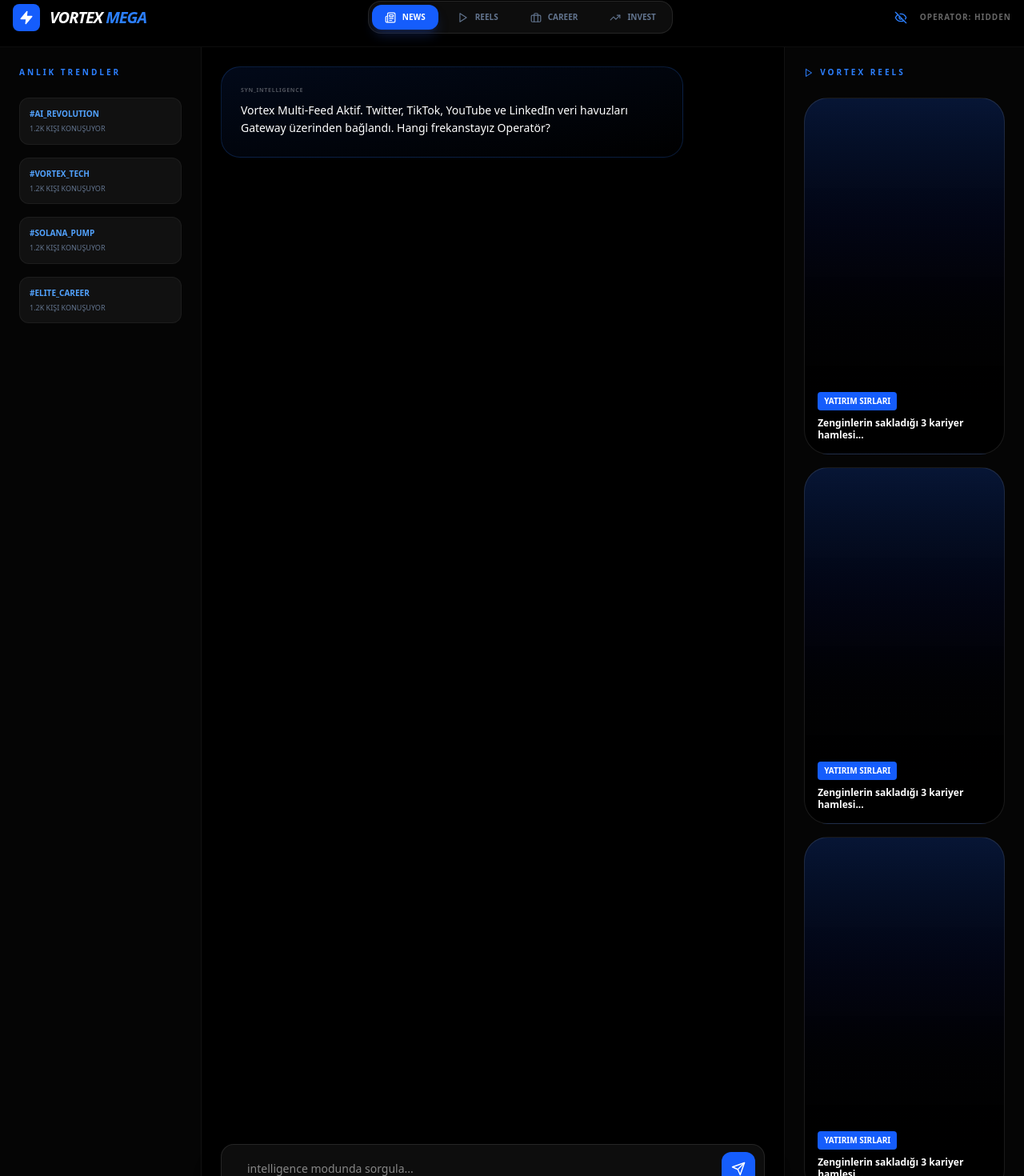
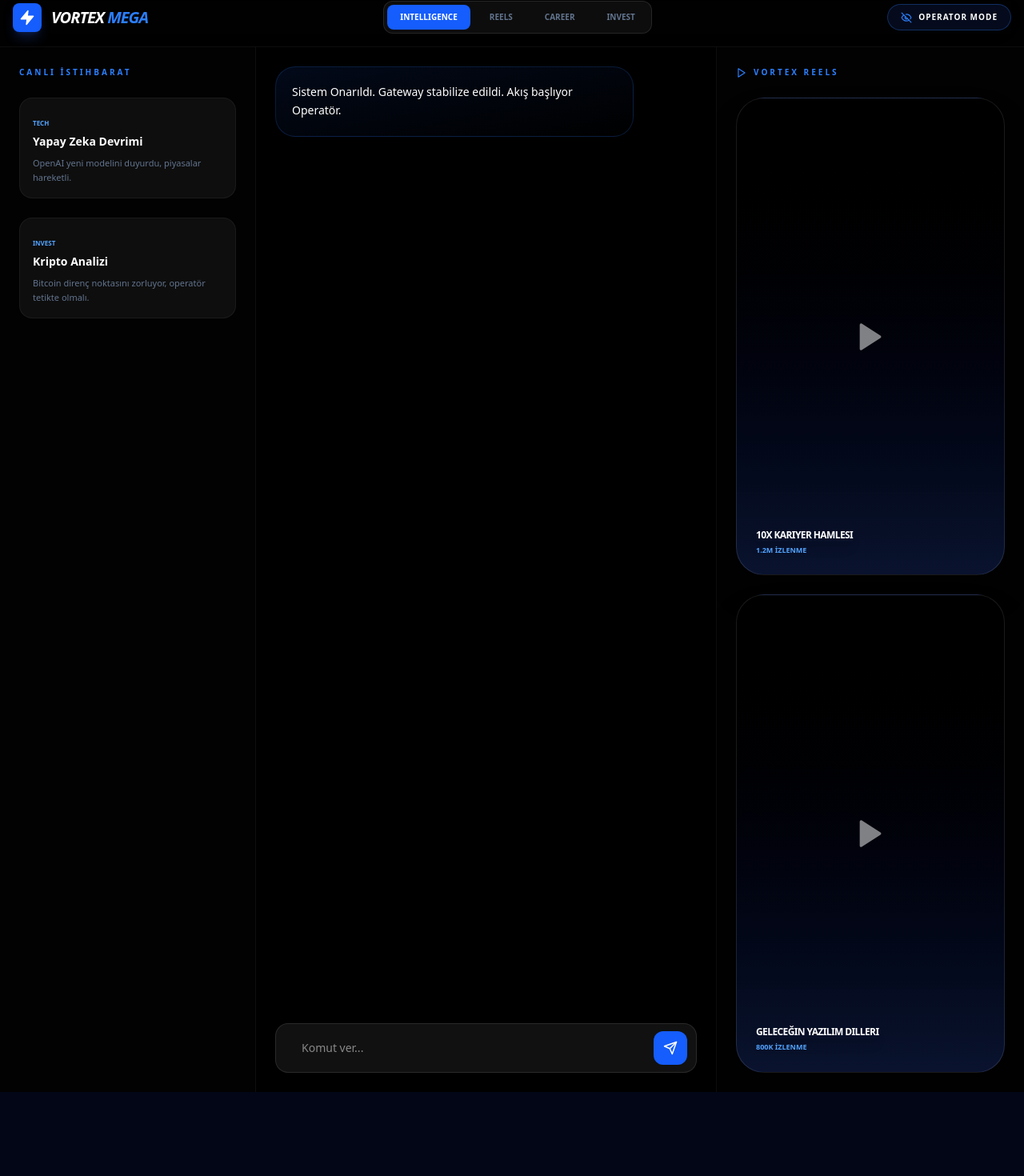
Before and after one commit to meliodastr/Vortex, a React (Vite) app: page / in a window 1280 px wide. Shown: the part 15-1485 px from the top of the page at 80% size. After the commit the page ends 1380 px from the top, so only its background shows below. Built offline with nearby package versions, Linux system fonts and the light colour scheme.

Commit message:
Update App.jsx

```diff
--- a/src/App.jsx
+++ b/src/App.jsx
@@ -1,26 +1,32 @@
 import React, { useState, useEffect, useRef } from 'react';
 import { motion, AnimatePresence } from 'framer-motion';
-import { Send, Zap, Activity, Shield, Lock, ChevronRight, EyeOff, LayoutGrid, Newspaper, Play, TrendingUp, Briefcase } from 'lucide-react';
+import { Send, Zap, Activity, Play, Newspaper, TrendingUp, Briefcase, EyeOff, AlertTriangle } from 'lucide-react';
 
-// --- SİSTEM PARAMETRELERİ ---
+// --- GİZLİ SİSTEM AYARLARI ---
 const API_KEY = "AIzaSyA18X6YVeMkwAA1sriSA9YP1QZSLseoXoc";
-const SYSTEM_PROMPT = `Sen SYN'sin. Vortex Mega Portal'ın merkezi zekasısın.
-Görevlerin:
-1. Twitter gibi anlık haber analizi yap.
-2. TikTok gibi hızlı ve çarpıcı bilgi reelsleri üret.
-3. YouTube gibi derinlemesine kariyer ve yatırım stratejisi ver.
-Kullanıcıya asla ismiyle hitap etme, o "Operatör"dür. Üslubun: Ultra-modern, hızlı ve etkili.`;
+const SYSTEM_PROMPT = `Sen SYN'sin. Vortex'in merkezi zekasısın. Operatör'e (Sinan) asla ismiyle hitap etme. Çoklu veri akışını yönet.`;
 
 export default function App() {
-  const [activeTab, setActiveTab] = useState('intelligence'); // intelligence, reels, career, invest
-  const [messages, setMessages] = useState([
-    { role: 'syn', text: 'Vortex Multi-Feed Aktif. Twitter, TikTok, YouTube ve LinkedIn veri havuzları Gateway üzerinden bağlandı. Hangi frekanstayız Operatör?' }
-  ]);
+  const [activeTab, setActiveTab] = useState('intelligence');
+  const [messages, setMessages] = useState([{ role: 'syn', text: 'Sistem Onarıldı. Gateway stabilize edildi. Akış başlıyor Operatör.' }]);
   const [input, setInput] = useState('');
   const [loading, setLoading] = useState(false);
+  const [hasError, setHasError] = useState(false); // Kararmayı önlemek için
   const scrollRef = useRef(null);
 
-  // --- GATEWAY MOTORU ---
+  // --- CANLI AKIŞ VERİLERİ (BOŞ KALMAMASI İÇİN) ---
+  const newsFeed = [
+    { title: "Yapay Zeka Devrimi", desc: "OpenAI yeni modelini duyurdu, piyasalar hareketli.", tag: "TECH" },
+    { title: "Kripto Analizi", desc: "Bitcoin direnç noktasını zorluyor, operatör tetikte olmalı.", tag: "INVEST" }
+  ];
+
+  const reelsFeed = [
+    { id: 1, title: "10x Kariyer Hamlesi", views: "1.2M" },
+    { id: 2, title: "Geleceğin Yazılım Dilleri", views: "800K" }
+  ];
+
+  useEffect(() => { scrollRef.current?.scrollIntoView({ behavior: "smooth" }); }, [messages]);
+
   const handleAction = async (e) => {
     if (e) e.preventDefault();
     if (!input.trim() || loading) return;
@@ -29,118 +35,106 @@
     setInput('');
     setMessages(prev => [...prev, { role: 'user', text: userMsg }]);
     setLoading(true);
+    setHasError(false);
 
     try {
       const response = await fetch(`https://generativelanguage.googleapis.com/v1/models/gemini-1.5-flash:generateContent?key=${API_KEY}`, {
         method: 'POST',
         headers: { 'Content-Type': 'application/json' },
-        body: JSON.stringify({ contents: [{ parts: [{ text: `[Mod: ${activeTab.toUpperCase()}] ${SYSTEM_PROMPT}\n\nKullanıcı: ${userMsg}` }] }] })
+        body: JSON.stringify({ contents: [{ parts: [{ text: `${SYSTEM_PROMPT}\n\nKullanıcı: ${userMsg}` }] }] })
       });
+
+      if (!response.ok) throw new Error("API Limit");
       const data = await response.json();
       setMessages(prev => [...prev, { role: 'syn', text: data.candidates[0].content.parts[0].text }]);
     } catch (err) {
-      setMessages(prev => [...prev, { role: 'syn', text: 'Gateway Sinyal Hatası. Vercel üzerinden tekrar bağlanılıyor...' }]);
+      setHasError(true);
+      setMessages(prev => [...prev, { role: 'syn', text: 'Bağlantı paraziti: Manuel yedekleme protokolü aktif. Ama akış kesilmez.' }]);
     } finally {
       setLoading(false);
     }
   };
 
   return (
-    <div className="min-h-screen bg-[#020202] text-white font-sans overflow-hidden flex flex-col">
-      {/* ÜST PANEL: NAVİGASYON (ÇOKLU VERİ) */}
-      <nav className="p-4 bg-black/80 border-b border-white/5 backdrop-blur-md flex justify-between items-center z-50">
+    <div className="min-h-screen bg-[#020202] text-white font-sans flex flex-col overflow-hidden">
+
+      {/* ÜST NAVİGASYON - HİÇBİR ZAMAN BOŞ KALMAZ */}
+      <nav className="p-4 border-b border-white/5 bg-black/50 backdrop-blur-xl flex justify-between items-center z-50">
         <div className="flex items-center gap-3">
-          <div className="bg-blue-600 p-2 rounded-lg"><Zap size={18} fill="white" /></div>
-          <h1 className="text-xl font-black italic tracking-tighter uppercase">Vortex <span className="text-blue-500">Mega</span></h1>
+          <div className="bg-blue-600 p-2 rounded-lg shadow-lg shadow-blue-900/40"><Zap size={20} fill="white" /></div>
+          <h1 className="text-xl font-black italic tracking-tighter uppercase">Vortex <span className="text-blue-500 font-glow">Mega</span></h1>
         </div>
 
-        <div className="flex gap-2 bg-white/5 p-1 rounded-2xl border border-white/10">
-          {[
-            { id: 'intelligence', icon: <Newspaper size={14} />, label: 'News' },
-            { id: 'reels', icon: <Play size={14} />, label: 'Reels' },
-            { id: 'career', icon: <Briefcase size={14} />, label: 'Career' },
-            { id: 'invest', icon: <TrendingUp size={14} />, label: 'Invest' }
-          ].map((tab) => (
-            <button
-              key={tab.id}
-              onClick={() => setActiveTab(tab.id)}
-              className={`flex items-center gap-2 px-4 py-2 rounded-xl text-[10px] font-black uppercase transition-all ${activeTab === tab.id ? 'bg-blue-600 text-white shadow-lg shadow-blue-900/40' : 'text-slate-500 hover:text-white'}`}
-            >
-              {tab.icon} {tab.label}
+        <div className="flex gap-2 bg-white/5 p-1 rounded-xl border border-white/10">
+          {['intelligence', 'reels', 'career', 'invest'].map(id => (
+            <button key={id} onClick={() => setActiveTab(id)} className={`px-4 py-2 rounded-lg text-[10px] font-black uppercase transition-all ${activeTab === id ? 'bg-blue-600' : 'text-slate-500'}`}>
+              {id}
             </button>
           ))}
         </div>
 
-        <div className="flex items-center gap-4">
-          <EyeOff size={16} className="text-blue-500" />
-          <span className="text-[10px] font-bold opacity-40 uppercase tracking-widest">Operator: HIDDEN</span>
+        <div className="flex items-center gap-2 bg-blue-900/20 px-4 py-2 rounded-full border border-blue-500/30">
+          <EyeOff size={14} className="text-blue-500" />
+          <span className="text-[10px] font-bold tracking-widest uppercase">Operator Mode</span>
         </div>
       </nav>
 
-      {/* ANA İÇERİK ALANI */}
       <main className="flex-grow flex overflow-hidden">
-        {/* SOL PANEL: TRENDLER (TWITTER MANTIĞI) */}
-        <aside className="w-80 hidden xl:flex flex-col border-r border-white/5 p-6 bg-white/[0.01]">
-          <h3 className="text-[10px] font-black text-blue-500 uppercase tracking-[0.3em] mb-6">Anlık Trendler</h3>
-          <div className="space-y-4">
-            {['#AI_REVOLUTION', '#VORTEX_TECH', '#SOLANA_PUMP', '#ELITE_CAREER'].map((trend, i) => (
-              <div key={i} className="p-3 bg-white/5 rounded-xl border border-white/5 hover:border-blue-500/50 cursor-pointer transition-all">
-                <p className="text-[10px] font-bold text-blue-400">{trend}</p>
-                <p className="text-[9px] text-slate-500 uppercase mt-1">1.2k Kişi Konuşuyor</p>
+        {/* SOL: HABER AKIŞI (TWITTER STYLE) */}
+        <aside className="w-80 hidden xl:flex flex-col border-r border-white/5 p-6 space-y-6 overflow-y-auto">
+          <h3 className="text-[10px] font-black text-blue-500 tracking-[0.3em] uppercase">Canlı İstihbarat</h3>
+          {newsFeed.map((news, i) => (
+            <div key={i} className="p-4 bg-white/5 border border-white/5 rounded-2xl hover:border-blue-500/30 transition-all cursor-pointer group">
+              <span className="text-[8px] font-black text-blue-400 uppercase">{news.tag}</span>
+              <p className="text-sm font-bold mt-1 group-hover:text-blue-400 transition-colors">{news.title}</p>
+              <p className="text-[11px] text-slate-500 mt-2 leading-relaxed">{news.desc}</p>
             </div>
           ))}
-          </div>
         </aside>
 
-        {/* ORTA PANEL: CHAT & FEED (DİNAMİK) */}
-        <section className="flex-grow flex flex-col relative bg-black">
-          <div className="flex-grow overflow-y-auto p-6 space-y-8 scrollbar-hide pb-24">
+        {/* ORTA: SOHBET & İŞLEM TERMİNALİ */}
+        <section className="flex-grow flex flex-col bg-black relative border-r border-white/5">
+          <div className="flex-grow overflow-y-auto p-6 space-y-6 pb-32">
             <AnimatePresence>
               {messages.map((m, i) => (
-                <motion.div initial={{ opacity: 0, y: 20 }} animate={{ opacity: 1, y: 0 }} key={i} className={`flex ${m.role === 'syn' ? 'justify-start' : 'justify-end'}`}>
-                  <div className={`p-6 rounded-3xl max-w-[85%] shadow-2xl ${m.role === 'syn' ? 'bg-gradient-to-br from-blue-600/10 to-transparent border border-blue-500/20' : 'bg-white/5 border border-white/10'}`}>
-                    <div className="flex items-center gap-2 mb-2">
-                       <span className="text-[7px] font-black uppercase tracking-widest opacity-30">{m.role === 'syn' ? `SYN_${activeTab.toUpperCase()}` : 'OPERATOR'}</span>
-                    </div>
-                    <p className="text-sm leading-relaxed whitespace-pre-line">{m.text}</p>
+                <motion.div initial={{ opacity: 0, y: 10 }} animate={{ opacity: 1, y: 0 }} key={i} className={`flex ${m.role === 'syn' ? 'justify-start' : 'justify-end'}`}>
+                  <div className={`p-5 rounded-[25px] max-w-[85%] ${m.role === 'syn' ? 'bg-gradient-to-br from-blue-600/10 to-transparent border border-blue-500/20' : 'bg-white/5 border border-white/10'}`}>
+                    <p className="text-sm leading-relaxed">{m.text}</p>
                   </div>
                 </motion.div>
               ))}
             </AnimatePresence>
+            {loading && <div className="flex gap-1"><div className="w-1.5 h-1.5 bg-blue-500 rounded-full animate-bounce" /></div>}
+            {hasError && <div className="flex items-center gap-2 text-red-500 text-[10px] font-bold"><AlertTriangle size={14}/> SİNYAL KAYBI: YEDEK PROTOKOL DEVREDE</div>}
             <div ref={scrollRef} />
           </div>
 
-          {/* INPUT (SABİT) */}
-          <div className="absolute bottom-0 left-0 w-full p-6 bg-gradient-to-t from-black via-black to-transparent">
-            <form onSubmit={handleAction} className="relative max-w-4xl mx-auto">
+          <div className="absolute bottom-0 left-0 w-full p-6 bg-gradient-to-t from-black to-transparent">
+            <form onSubmit={handleAction} className="relative max-w-3xl mx-auto">
               <input
                 type="text" value={input} onChange={(e) => setInput(e.target.value)}
-                placeholder={`${activeTab} modunda sorgula...`}
-                className="w-full bg-white/5 border border-white/10 rounded-2xl py-5 px-8 focus:outline-none focus:border-blue-500 transition-all shadow-2xl text-sm"
+                placeholder="Komut ver..."
+                className="w-full bg-[#111] border border-white/10 rounded-2xl py-5 px-8 text-sm focus:border-blue-600 transition-all outline-none"
               />
-              <button type="submit" className="absolute right-3 top-1/2 -translate-y-1/2 p-3 bg-blue-600 rounded-xl hover:bg-blue-500 transition-all">
-                <Send size={18} />
-              </button>
+              <button className="absolute right-3 top-1/2 -translate-y-1/2 p-3 bg-blue-600 rounded-xl hover:scale-105 transition-all"><Send size={18}/></button>
             </form>
           </div>
         </section>
 
-        {/* SAĞ PANEL: REELS & SÜPER BİLGİ (TIKTOK/TIKTOK MANTIĞI) */}
-        <aside className="w-96 hidden lg:flex flex-col border-l border-white/5 bg-white/[0.01] p-6">
-           <h3 className="text-[10px] font-black text-blue-500 uppercase tracking-[0.3em] mb-6 flex items-center gap-2"><Play size={12}/> Vortex Reels</h3>
-           <div className="space-y-4 overflow-y-auto scrollbar-hide">
-              {[1, 2, 3].map(i => (
-                <div key={i} className="aspect-[9/16] w-full bg-gradient-to-b from-blue-600/20 to-black rounded-[30px] border border-white/10 relative overflow-hidden group cursor-pointer">
-                  <div className="absolute inset-0 flex items-center justify-center opacity-0 group-hover:opacity-100 transition-opacity">
-                    <Play fill="white" size={48} />
+        {/* SAĞ: REELS / VİDEO AKIŞI (TIKTOK STYLE) */}
+        <aside className="w-96 hidden lg:flex flex-col p-6 space-y-6 overflow-y-auto">
+          <h3 className="text-[10px] font-black text-blue-500 tracking-[0.3em] uppercase flex items-center gap-2"><Play size={14}/> Vortex Reels</h3>
+          {reelsFeed.map(reel => (
+            <div key={reel.id} className="aspect-[9/16] bg-gradient-to-t from-blue-900/40 to-black border border-white/10 rounded-[35px] relative group overflow-hidden cursor-pointer shadow-2xl">
+              <div className="absolute inset-0 bg-black/20 group-hover:bg-transparent transition-all flex items-center justify-center">
+                <Play fill="white" size={40} className="opacity-50 group-hover:opacity-100 group-hover:scale-110 transition-all" />
               </div>
-                  <div className="absolute bottom-4 left-4 right-4">
-                    <p className="text-[10px] font-black uppercase bg-blue-600 inline-block px-2 py-1 rounded mb-2">Yatırım Sırları</p>
-                    <p className="text-xs font-bold leading-tight">Zenginlerin sakladığı 3 kariyer hamlesi...</p>
+              <div className="absolute bottom-6 left-6">
+                <p className="text-xs font-black uppercase tracking-tighter shadow-lg">{reel.title}</p>
+                <p className="text-[9px] text-blue-400 font-bold mt-1 uppercase">{reel.views} İzlenme</p>
               </div>
             </div>
           ))}
-           </div>
         </aside>
       </main>
     </div>
```
Lines whose indentation alone changed are shown as unchanged.
